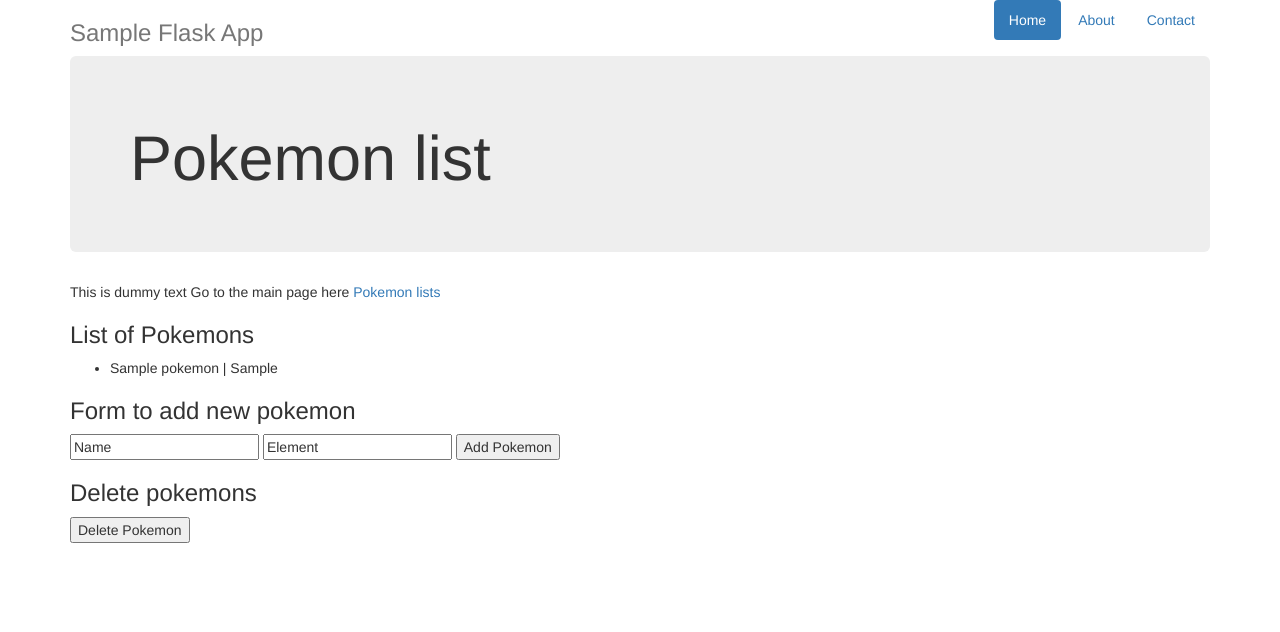
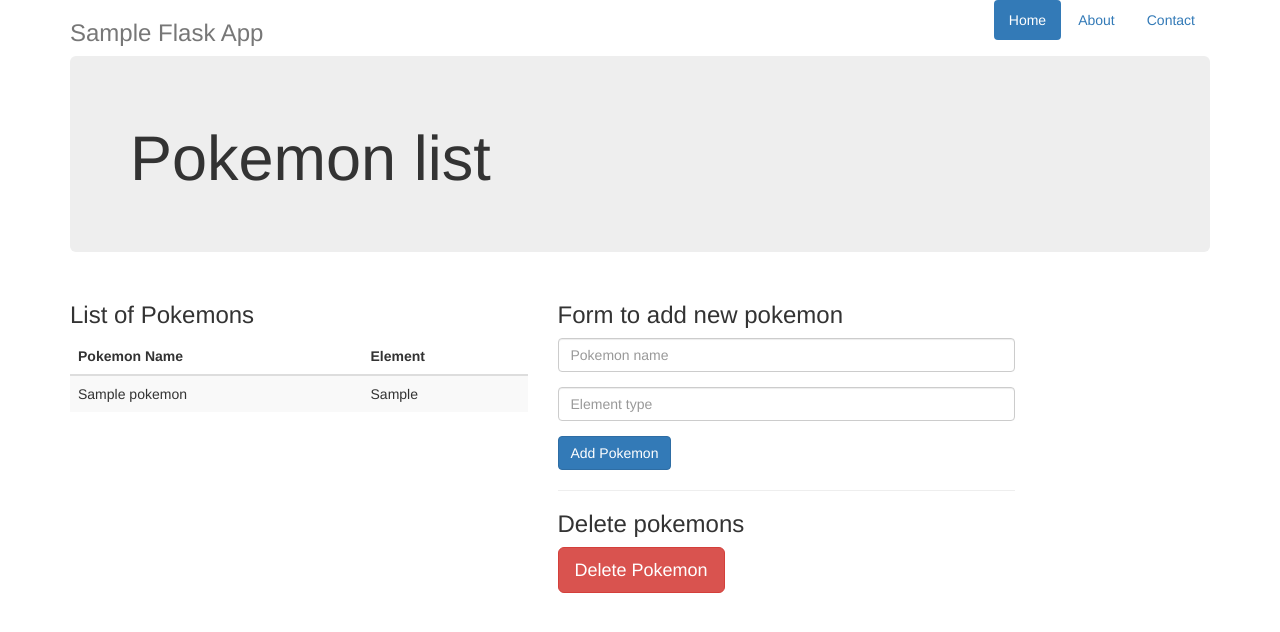
Before and after one commit to psuong/FlaskWorkshop, a Flask app: page /pokemons in a window 1280 px wide. Shown: the top 632 px of the page. Run offline with Flask 2, Linux system fonts and the light colour scheme; tables that the repository leaves empty hold one stand-in row (values such as "Sample post"); some libraries are stand-ins or nearby versions.

Commit message:
Changed UI, place a table instead of ul, added bootstrap classes to forms

```diff
--- a/pokemon_list/templates/base.html
+++ b/pokemon_list/templates/base.html
@@ -35,9 +35,6 @@
         <h1>Pokemon list</h1>
       </div>
 
-			This is dummy text
-			Go to the main page here <a href="{{ url_for('pokemons') }}">Pokemon lists </a>
-
 			<!--content here-->
 			{% block body %}
 			{% endblock %}
--- a/pokemon_list/templates/index.html
+++ b/pokemon_list/templates/index.html
@@ -6,40 +6,61 @@
 
 	<div class="row marketing">
 
-		<div class="col-md-6">
-
+		<!--3 columns, table, add form and delete form-->
+		<div class="col-md-5">
 			<h3>List of Pokemons</h4>
 
+			<!--table here-->
 			{% if pokemons %}
-				<ul>
-					{% for pokemon in pokemons %}
-						<li> {{pokemon.name}} |	{{pokemon.element}}</li>
-					{% endfor %}
-				</ul>
+				<table class="table table-striped">
+					<thead>
+						<tr>
+							<th>Pokemon Name</th>
+							<th>Element</th>
+						</tr>
+					</thead>
+
+					<tbody>
+						{% for pokemon in pokemons %}
+							<tr>
+								<td>{{pokemon.name}}</td>
+								<td>{{pokemon.element}}</td>
+							</tr>
+						{% endfor %}
+					</tbody>
+        </table>
 			{% else %}
 				Sorry, you ain't got no pokemons
 			{% endif %}
+		</div>
 
+		<div class="col-md-5">
 			<h3>Form to add new pokemon</h3>
 
-			<!--form to add pokemons-->
 			<form action="/add_pokemon" method="POST">
-				<input type="text" name="name" value="Name">
-				<input type="text" name="element" value="Element">
-				<input type="submit" value="Add Pokemon">
+
+				<fieldset class="form-group">
+					<input type="text" class="form-control" name="name" placeholder="Pokemon name">
+				</fieldset>
+				<fieldset class="form-group">
+					<input type="text" class="form-control" name="element" placeholder="Element type">
+				</fieldset>
+				<input type="submit" class="btn btn-primary" value="Add Pokemon">
+
 			</form>
 
+			<hr>
 
 			<h3>Delete pokemons</h3>
 
 			<form action="/delete_pokemons" method="POST">
-				<input type="submit" value="Delete Pokemon">
+				<fieldset class="form-group">
+					<input type="submit" class="btn btn-lg btn-danger" value="Delete Pokemon">
+				</fieldset>
 			</form>
 
+		</div>
 
-
-
-		</div>
 	</div>
 
 {% endblock %}
```
